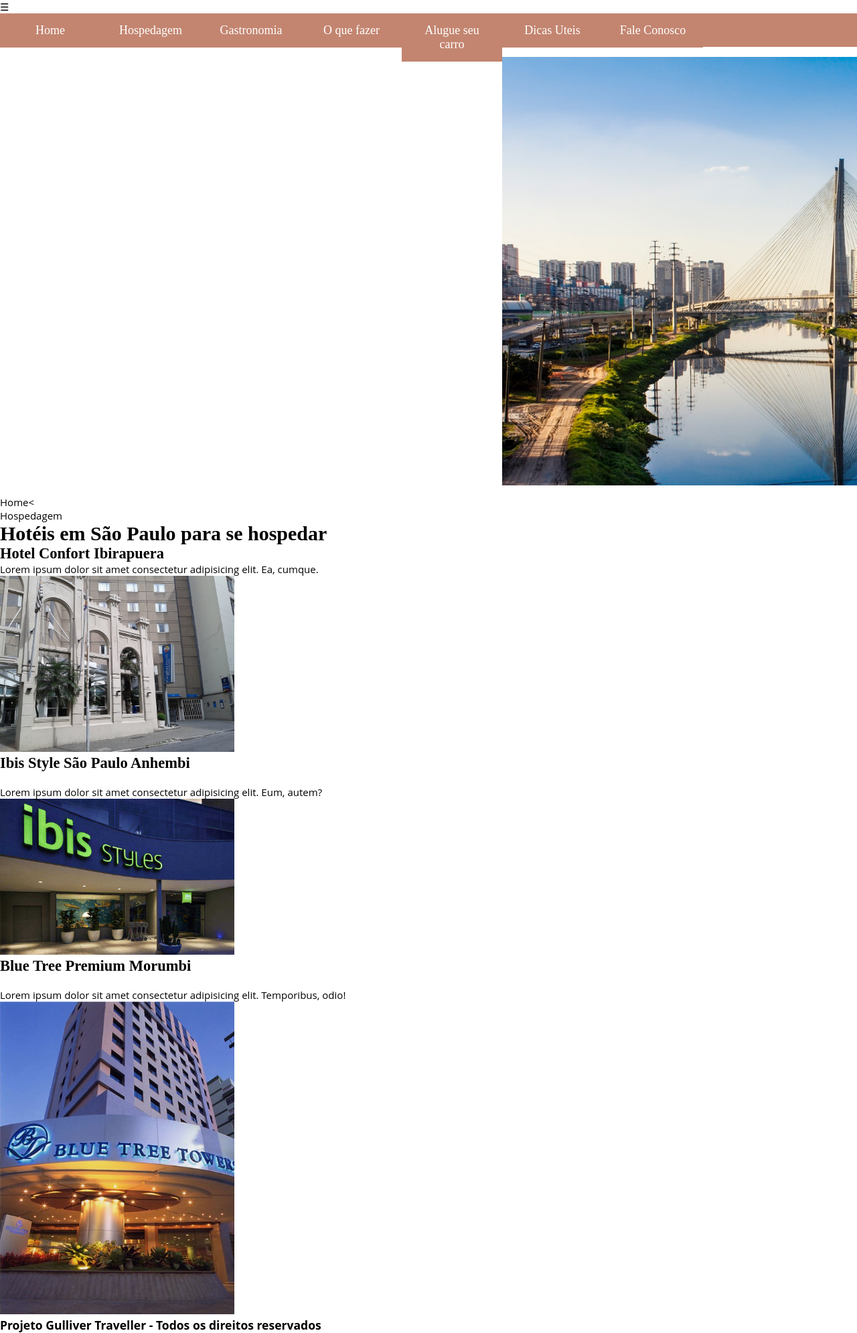
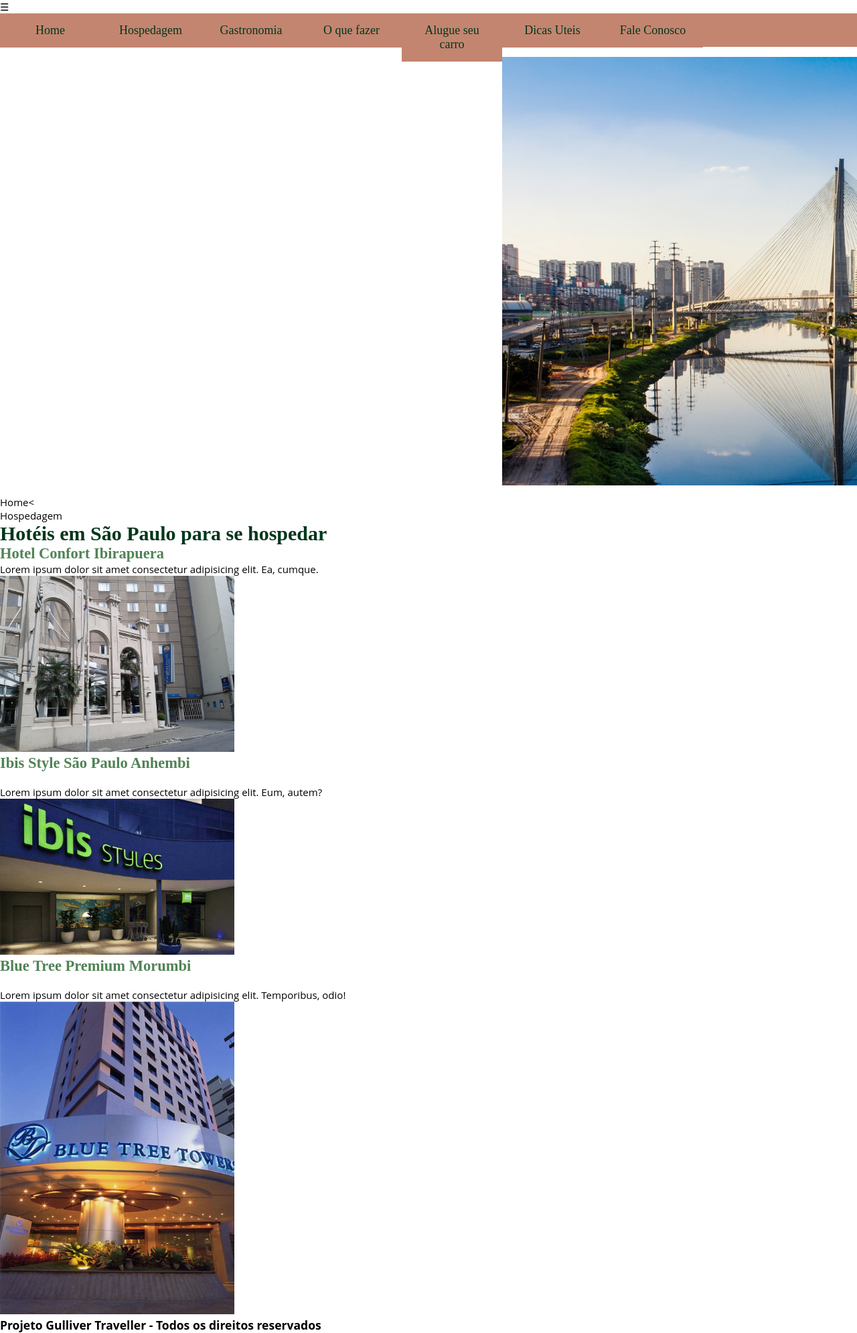
Before and after one commit to AnnylysMedeiros/Gulliver-Traveller--Projeto-FIAP, a PHP site: page /hospedagem.html in a window 1280 px wide; the page is wider, and only the part inside the window is pictured. Shown: that part at 67% size. Run offline with PHP 8.4, Linux system fonts and the light colour scheme; some web fonts are replaced; grey boxes are pictures that could not be loaded.

Commit message:
alteração de cor

```diff
--- a/css/style.css
+++ b/css/style.css
@@ -13,6 +13,14 @@
 
 h1, h2 {
     font-family: 'rancho';
+}
+
+h1 {
+    color: #00361B;
+}
+
+h2 {
+    color: #508355;
 }
 
 
@@ -64,7 +72,7 @@
     text-decoration: none;
     text-align: center;
     background-color: #C38570;
-    color: #fff;
+    color: #00361B;
     }
 
    .menu ul ul {
```
